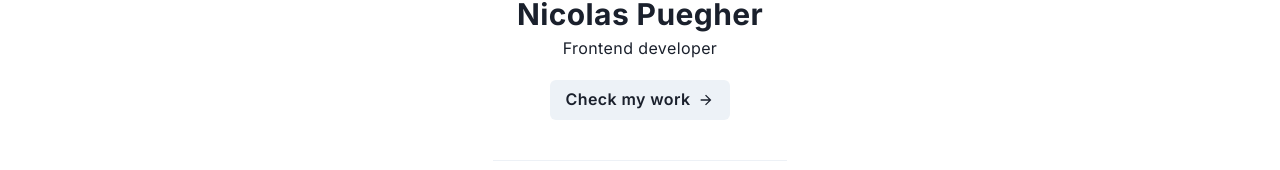
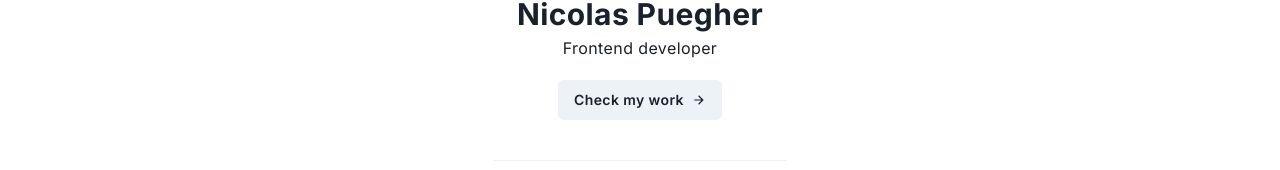
Before and after one commit to nicoPuegher/portfolio, a React (Vite) app: page / in a window 1280 px wide. Shown: the part 296-466 px from the top of the page. Built offline with nearby package versions, Linux system fonts and the light colour scheme.

Commit message:
Reduce the default font size of the custom-button ui component

```diff
--- a/src/components/ui/custom-button.jsx
+++ b/src/components/ui/custom-button.jsx
@@ -7,6 +7,7 @@ export default function CustomButton({ call = null, text, ...props }) {
 	return (
 		<Button
 			rightIcon={call ? <ArrowForwardIcon /> : null}
+			fontSize="sm"
 			letterSpacing="inherit"
 			{...props}
 		>
```
